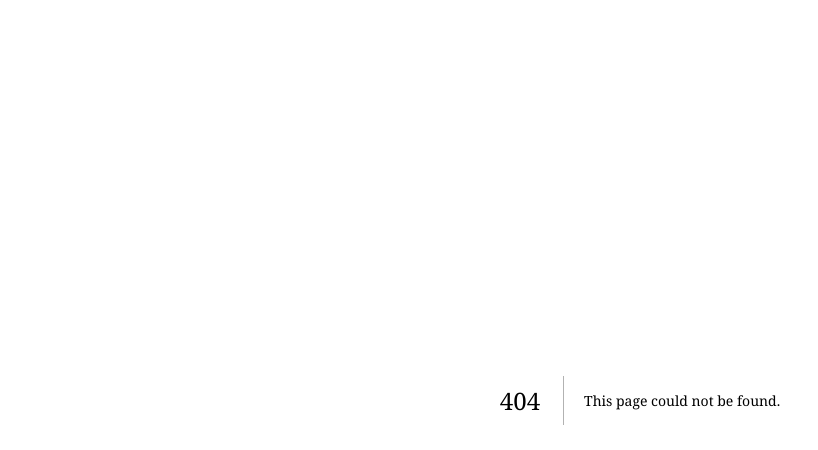
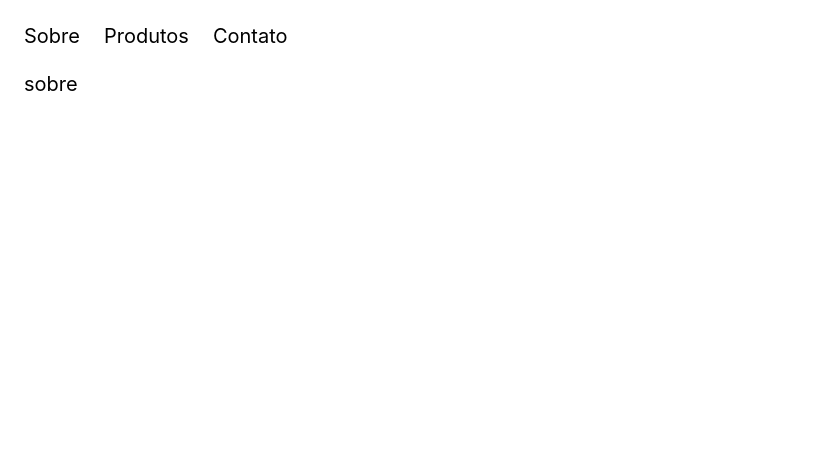
Before and after one commit to alexmonteirodev/next, a Next.js app: page /sobre in a window 1280 px wide. Before the commit this address had no page. Shown: the top 450 px of the page, without its empty margins (0-818 px from the left). Built offline with nearby package versions, Linux system fonts and the light colour scheme.

Commit message:
ex003-fundamentos-router

```diff
--- a/src/app/layout.tsx
+++ b/src/app/layout.tsx
@@ -1,5 +1,6 @@
 import type { Metadata } from "next";
 import "./globals.css";
+import Nav from "@/componentes/Nav";
 
 export const metadata: Metadata = {
   title: "Origamid Next",
@@ -13,6 +14,7 @@ export default function RootLayout({
 }>) {
   return (
     <html lang="pt-BR">
+      <Nav />
       <body>{children}</body>
     </html>
   );
--- /dev/null
+++ b/src/app/sobre/page.tsx
@@ -0,0 +1,10 @@
+export const metadata = {
+  title: "Sobre",
+  description: "Essa é a página sobre",
+};
+
+const sobrePage = () => {
+  return <div>sobre</div>;
+};
+
+export default sobrePage;
--- /dev/null
+++ b/src/componentes/Nav.tsx
@@ -0,0 +1,13 @@
+import React from "react";
+
+const Nav = () => {
+  return (
+    <ul className="menu">
+      <li>Sobre</li>
+      <li>Produtos</li>
+      <li>Contato</li>
+    </ul>
+  );
+};
+
+export default Nav;
```
Also changed, not shown: src/app/contato/page.tsx (added, +7 -0 lines), src/exercicios/ex003-fundamentos-router/aula.tsx (added, +80 -0 lines), src/exercicios/ex001-react-vs-next/aula.tsx (renamed from src/app/exercicios/ex001-react-vs-next/aula.tsx), src/exercicios/ex002-ambiente/aula.tsx (renamed from src/app/exercicios/ex002-ambiente/aula.tsx).
